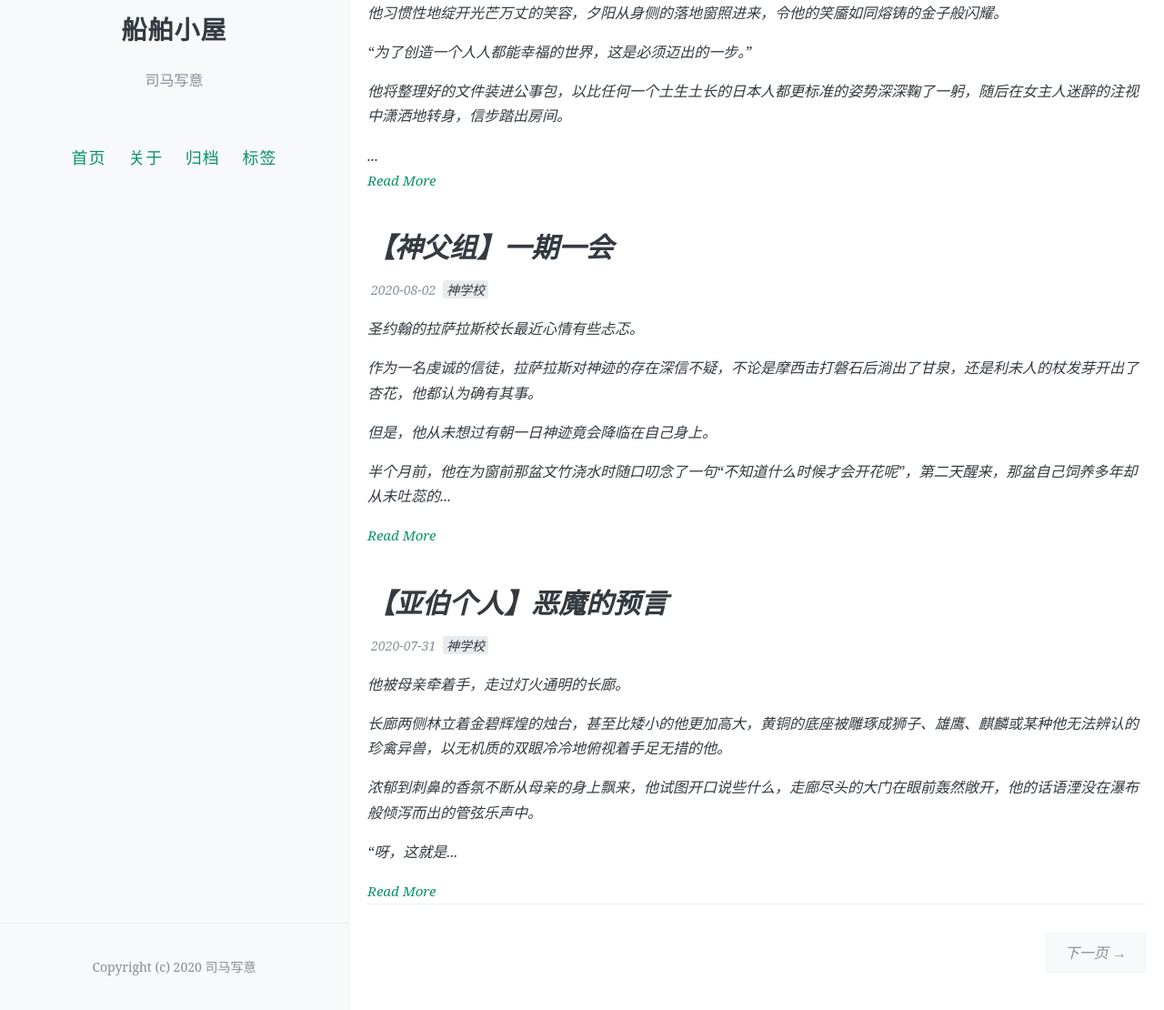
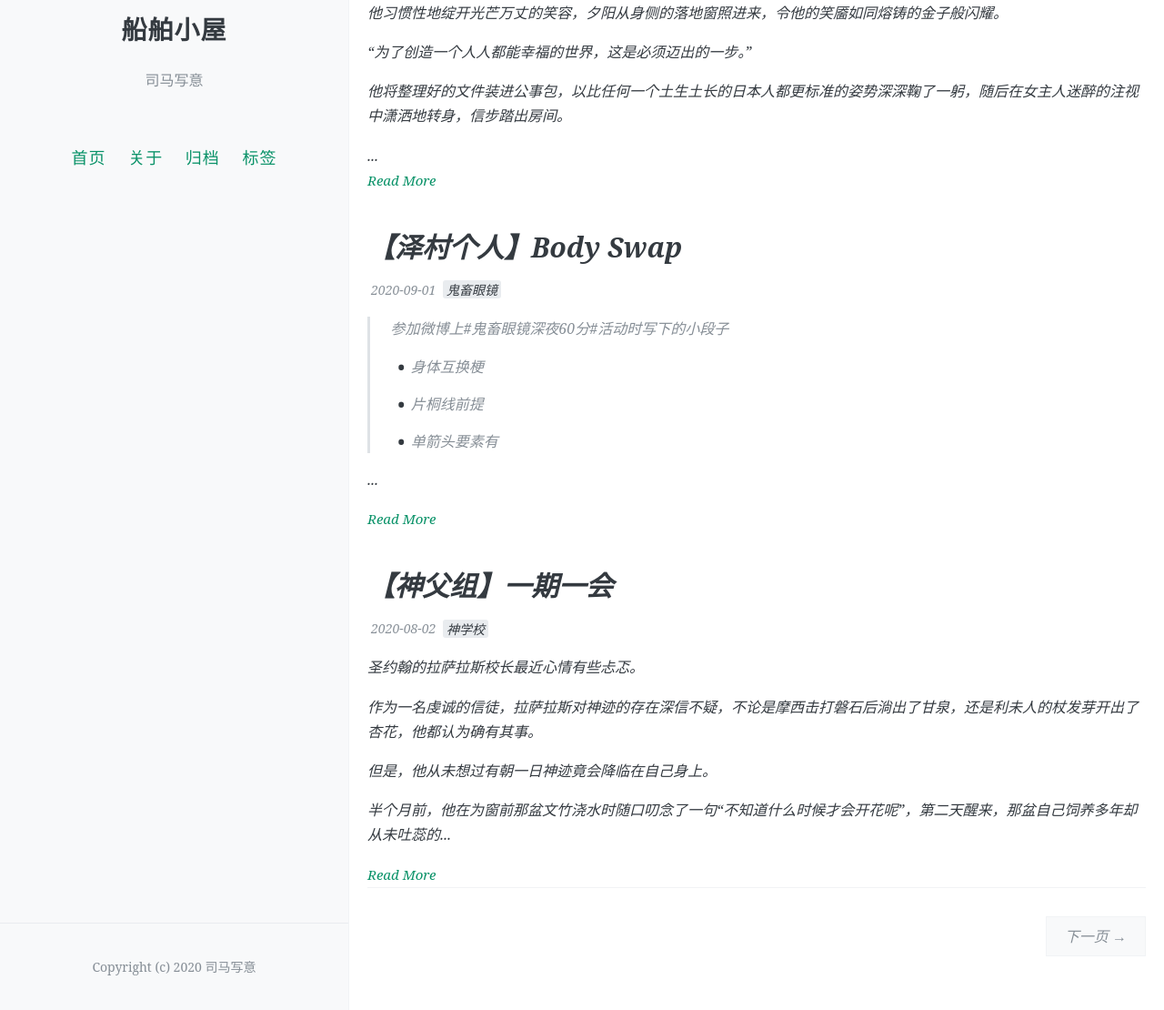
Before and after one commit to ligeiali13/blog, a Jekyll site: the page built from index.html, in a window 1280 px wide and 1400 px high, scrolled down 1832 px. Shown: the part 290-1400 px from the top of the window at 91% size. Built offline with Jekyll 4.4.1, drawn with Linux system fonts in a browser that asks for light colours; the list of posts is cut into pages by our own code; comment, search, counter and statistics services are not loaded.

Commit message:
Update and rename 2020-02-08-body-swap.md to 2020-09-01-body-swap.md

```diff
--- a/_posts/2020-02-08-body-swap.md
+++ b/_posts/2020-09-01-body-swap.md
@@ -1,7 +1,7 @@
 ---
 layout: post
 title: 【泽村个人】Body Swap
-date: 2020-02-08
+date: 2020-09-01
 Author: 司马写意
 categories: 同人
 tags: [鬼畜眼镜]
```
